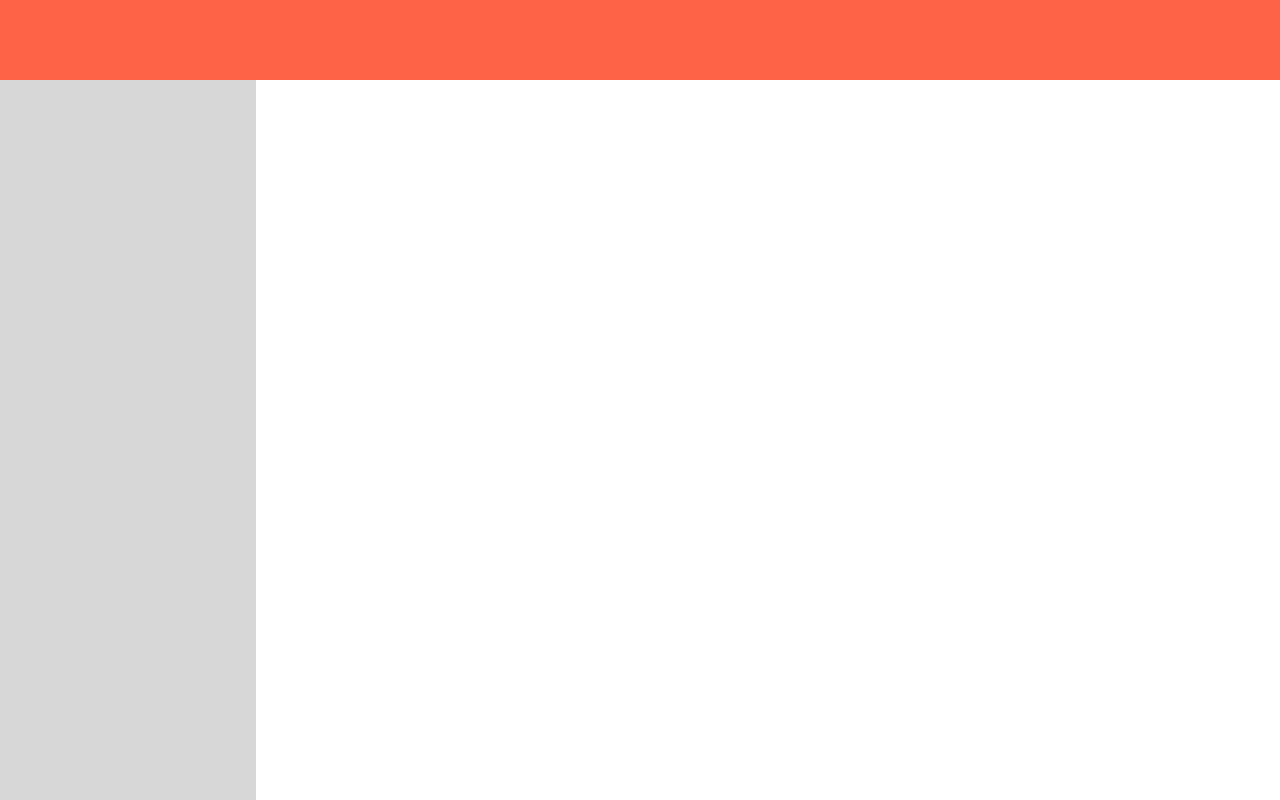
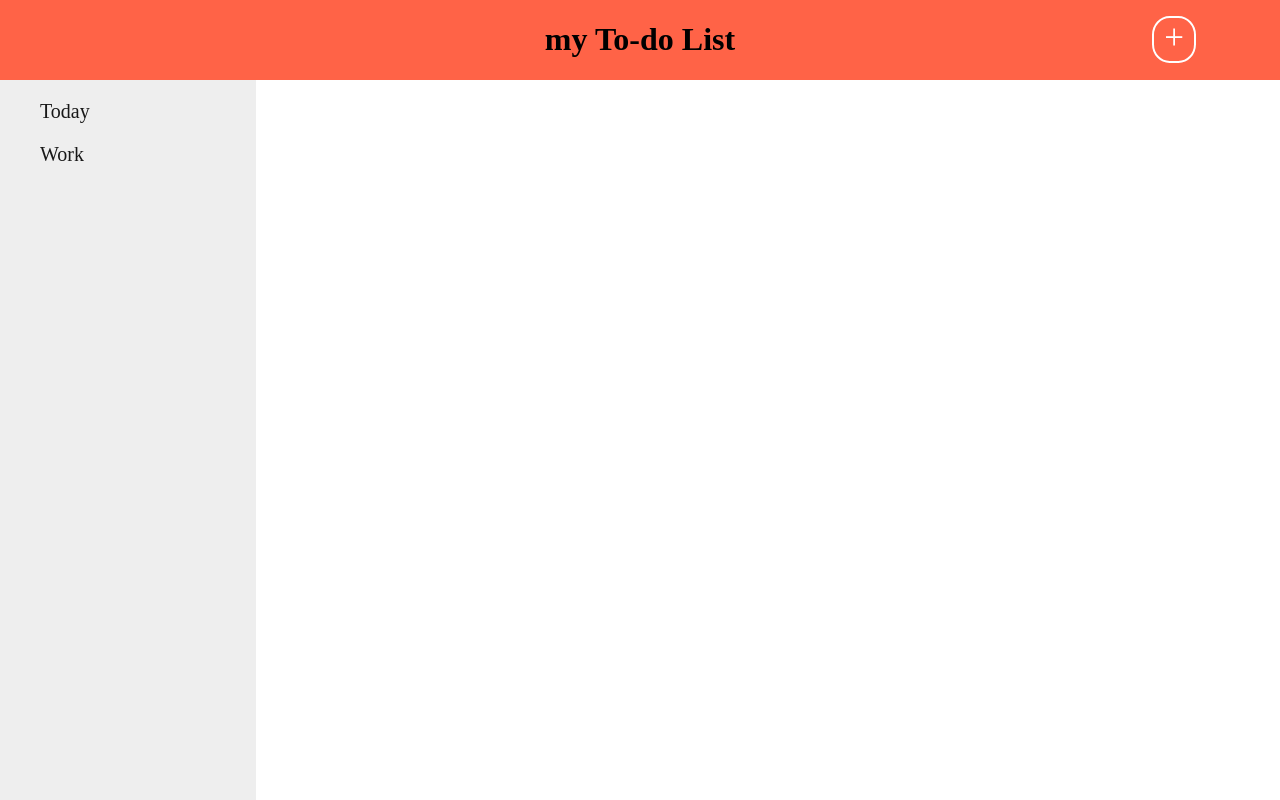
Before and after one commit to meisREAL/to-do, a website built with webpack: page dist/index.html in a window 1280 px wide. Built offline with nearby package versions, Linux system fonts and the light colour scheme.

Commit message:
layout for projects, button for new to do

```diff
--- a/src/bodyDOM.js
+++ b/src/bodyDOM.js
@@ -1,11 +1,4 @@
-// function mainBody() {
-//     const mainWindow = document.getElementById('content')
-//     const projectSide = document.createElement('div');
-//     projectSide.setAttribute('id', 'projectSide');
-//     const toDoSide = document.createElement('div')
-//     toDoSide.setAttribute('id', 'toDoSide')
-//     const header = document.createElement('header');
-// }
+
 
 const mainBody = (function () {
     const mainWindow = document.getElementById('content')
@@ -16,13 +9,30 @@ const mainBody = (function () {
     const header = document.createElement('div');
     header.setAttribute('id', 'header');
 
+    const headerTitle = () => {
+        const title = document.createElement('h1');
+        title.textContent = 'my To-do List';
+        header.appendChild(title);
+    }
+
     const makeStuff = () => {
         mainWindow.appendChild(header);
+        headerTitle();
+        makeBtn();
         mainWindow.appendChild(projectSide);
         mainWindow.appendChild(toDoSide);
     }
+
+    const makeBtn = () => {
+        const createBtn = document.createElement('div');
+        createBtn.setAttribute('id', 'newToDo');
+        createBtn.textContent = '+';
+        header.appendChild(createBtn);
+    }
+
     return {
         makeStuff,
+        makeBtn,
     }
 }());
 
--- a/src/main.js
+++ b/src/main.js
@@ -1,4 +1,12 @@
 import { mainBody } from './bodyDOM';
+import { createProjects } from './projectsDOM';
+import { createButton } from './toDoDOM';
 import './style.css';
 
 mainBody.makeStuff();
+// mainBody.makeBtn();
+
+const today = createProjects('Today');
+const work = createProjects('Work');
+today.mainProject();
+work.mainProject();
--- /dev/null
+++ b/src/projectsDOM.js
@@ -0,0 +1,28 @@
+
+
+const createProjects = (name) => {
+    const mainArea = document.getElementById('projectSide');
+    const mainList = document.createElement('div');
+    mainList.setAttribute('id', 'mainProjectList');
+    mainArea.appendChild(mainList);
+
+    const mainProject = () => {
+        const projectTitle = document.createElement('ul');
+        projectTitle.classList.add('projectTitle');
+        projectTitle.textContent = name;
+        const listItem = document.createElement('li');
+
+        listItem.appendChild(projectTitle);
+        mainList.appendChild(listItem);
+    }
+    const addProjects = () => {
+        //button for creating new projects
+    }
+    return {
+        mainProject,
+    }
+};
+
+export {
+    createProjects,
+}
--- a/src/style.css
+++ b/src/style.css
@@ -13,10 +13,12 @@ body {
     grid-row: 1 / 2;
     height: 10vh;
     width: 100vw;
+    text-align: center;
+    position: relative;
 }
 
 #projectSide {
-    background-color: lightgrey;
+    background-color: rgba(211, 211, 211, 0.424);
     opacity: 0.9;
     grid-column: 1 / 2;
     grid-row: 2 / 4;
@@ -30,3 +32,38 @@ body {
     grid-row: 2 / 4;
     width: 80vw;
 }
+
+#mainProjectList {
+    list-style: none;
+}
+
+.projectTitle {
+    font-size: 20px;
+    cursor: pointer;
+}
+
+.projectTitle:hover {
+    color: tomato;
+    text-decoration: underline;
+}
+
+#newToDo {
+    color: white;
+    font-size: 35px;
+    text-align: center;
+    position: absolute;
+    top: 2vh;
+    left: 90vw;
+    width: 40px;
+    height: 40px;
+    border: 2px solid white;
+    border-radius: 40%;
+    padding-bottom: 3px;
+    cursor: pointer;
+}
+
+#newToDo:hover {
+    border: 4px solid blue;
+    color: blue;
+    font-weight: 900;
+}
--- /dev/null
+++ b/src/toDoDOM.js
@@ -0,0 +1,18 @@
+
+const createToDO = () => {
+    const mainArea = document.getElementById('toDoSide');
+
+    const displayToDO = () => {
+        //displays to do on page
+    }
+
+    const createTodo = () => {
+        //pop up window to list info for to do
+    }
+}
+
+
+
+export {
+    createToDO,
+}
```
Also changed, not shown: README.md, dist/bundle.js.
